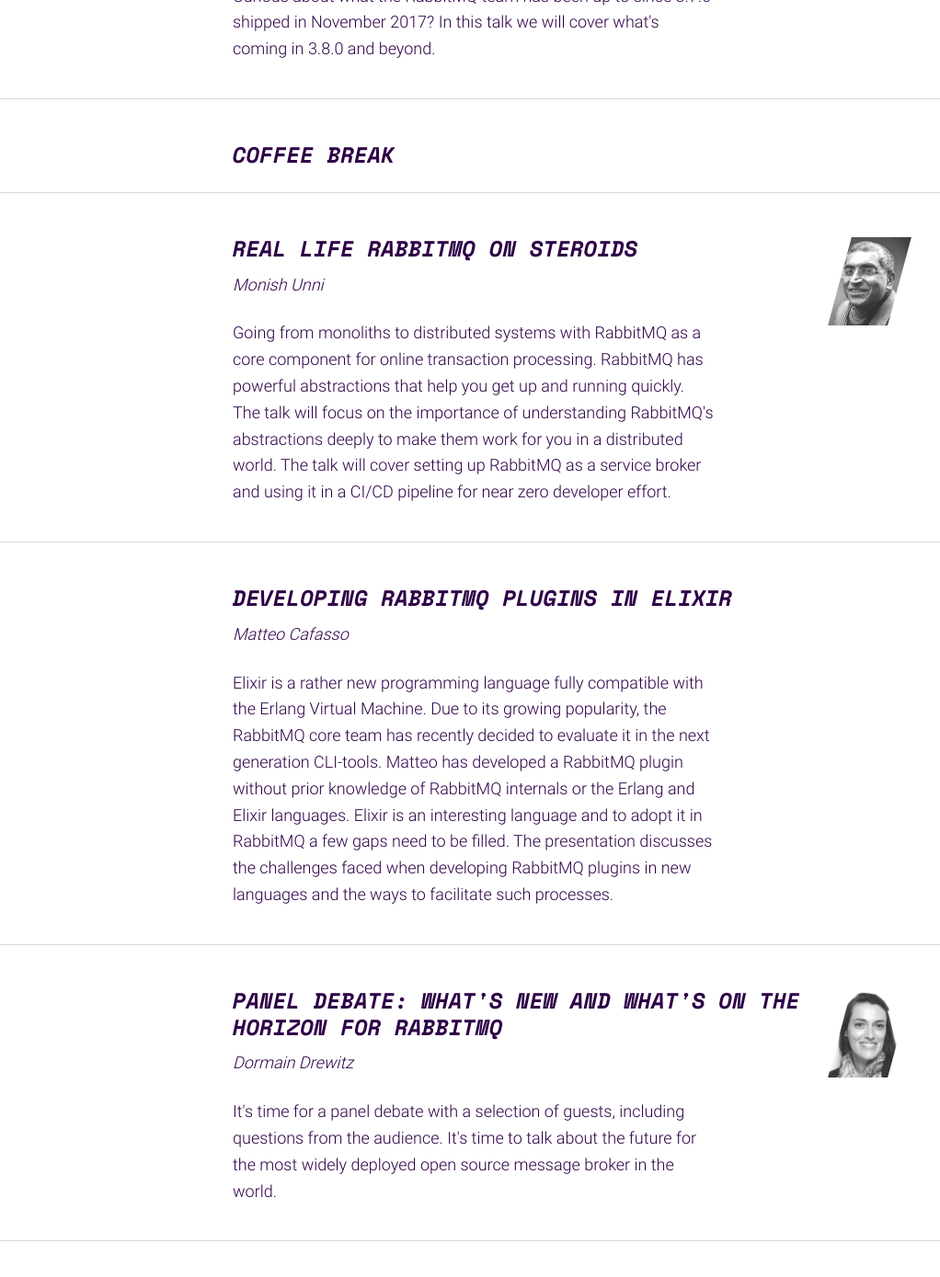
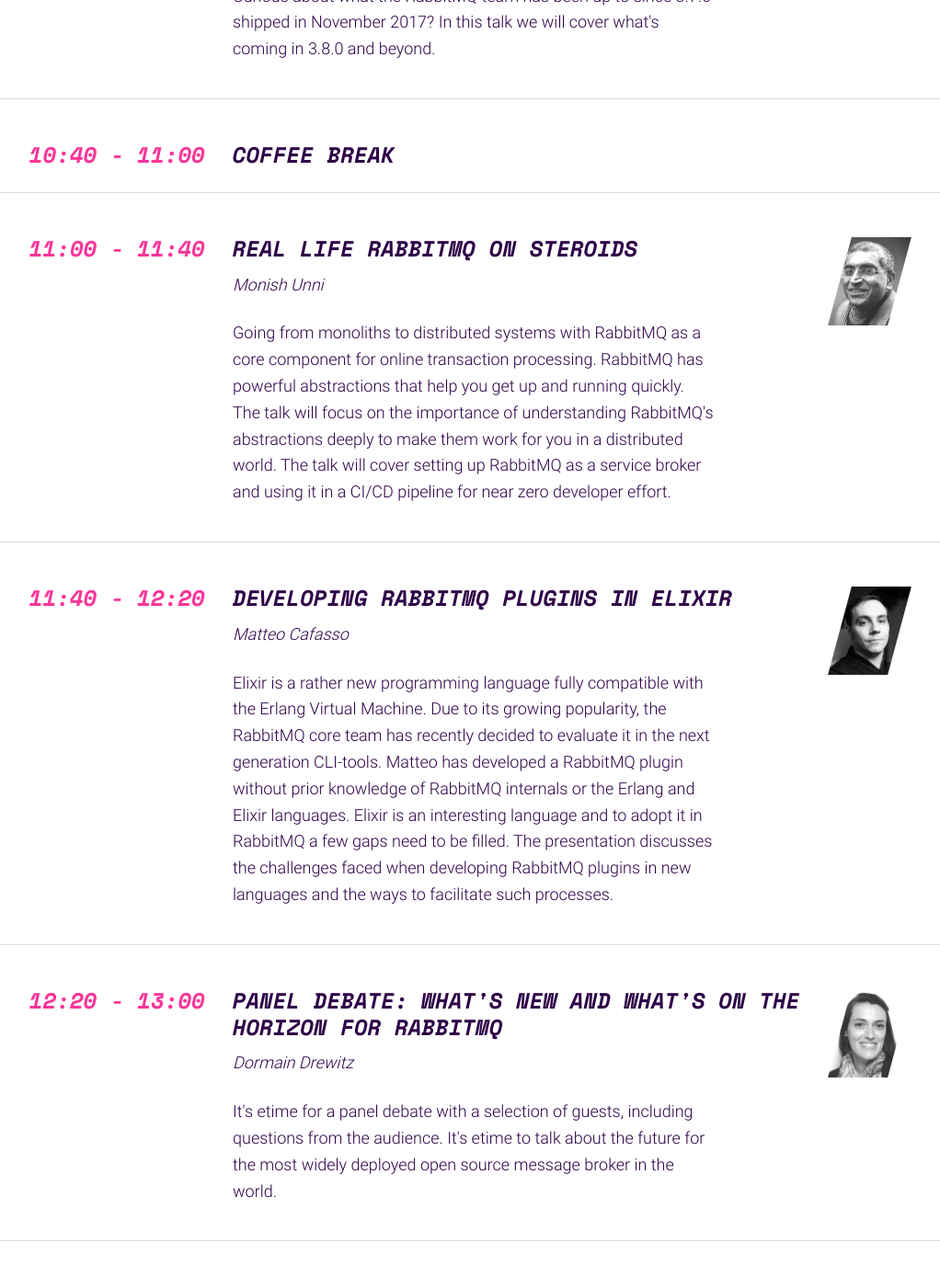
Before and after one commit to isabella232/rabbitmq-summit-1, a Jekyll site: the page built from index.html, in a window 1280 px wide and 1400 px high, scrolled down 3109 px. Shown: the top 1389 px of the window at 92% size, without its empty margins (117-1139 px from the left). Built offline with Jekyll 4.4.1, drawn with Linux system fonts in a browser that asks for light colours; nearby versions of some CDN libraries; some web fonts are replaced; comment, search, counter and statistics services are not loaded; some of the changed text lies outside the part shown.

Commit message:
Readded times to schedule

```diff
--- a/_data/schedule.yml
+++ b/_data/schedule.yml
@@ -1,11 +1,11 @@
 - start: '08:15'
-  time:
+  etime: '8:15 - 9:00'
   title: Registration
-- start: '9:00'
-  time:
+- start: '09:00'
+  etime: '9:00 - 9:15'
   title: Welcome and Introduction
 - start: '9:15'
-  time:
+  etime: '9:15 - 10:00'
   title: 'Keynote: Idiomatic RabbitMQ'
   speaker: Gavin Roy
   abstract: >-
@@ -15,7 +15,7 @@
     channels, objects, methods, and properties.
   img: /img/speakers/gavin-roy.jpg
 - start: '10:00'
-  time:
+  etime: '10:00 - 10:40'
   title: An update from the RabbitMQ team
   speaker: Michael Klishin
   abstract: >-
@@ -23,10 +23,10 @@
     November 2017? In this talk we will cover what's coming in 3.8.0 and beyond.
   img: /img/speakers/michael-klishin.jpg
 - start: '10:40'
-  time:
+  etime: '10:40 - 11:00'
   title: Coffee Break
 - start: '11:00'
-  time:
+  etime: '11:00 - 11:40'
   title: Real life RabbitMQ on steroids
   speaker: Monish Unni
   abstract: >-
@@ -39,7 +39,7 @@
     developer effort.
   img: /img/speakers/monish-unni.jpg
 - start: '11:40'
-  time:
+  etime: '11:40 - 12:20'
   title: Developing RabbitMQ plugins in Elixir
   speaker: Matteo Cafasso
   abstract: >-
@@ -51,20 +51,21 @@
     adopt it in RabbitMQ a few gaps need to be filled. The presentation
     discusses the challenges faced when developing RabbitMQ plugins in new
     languages and the ways to facilitate such processes.
+  img: /img/speakers/matteo-cafasso.jpg
 - start: '12:20'
-  time:
+  etime: '12:20 - 13:00'
   title: 'Panel Debate: What''s new and what''s on the horizon for RabbitMQ'
   speaker: Dormain Drewitz
   abstract: >-
-    It's time for a panel debate with a selection of guests, including questions
-    from the audience. It's time to talk about the future for the most widely
+    It's etime for a panel debate with a selection of guests, including questions
+    from the audience. It's etime to talk about the future for the most widely
     deployed open source message broker in the world.
   img: /img/dormain-drewitz.jpg
 - start: '13:00'
-  time:
+  etime: '13:00 - 14:00'
   title: Lunch
 - start: '11:00'
-  time:
+  etime: '11:00 - 11:40'
   title: Real-world RabbitMQ deployments
   speaker: Gerhard Lazu
   abstract: >-
@@ -76,7 +77,7 @@
   topic3: Monitoring of medical equipment
   img: /img/speakers/gerhard-lazu.jpg
 - start: '14:40'
-  time:
+  etime: '14:40 - 15:20'
   title: A Walk Through the Design and Architecture of RabbitMQ
   speaker: Ayanda Dube
   abstract: >-
@@ -89,10 +90,10 @@
     messaging system.
   img: /img/speakers/ayanda-dube.jpg
 - start: '15:20'
-  time:
+  etime: '15:20 - 15:40'
   title: Coffee Break
 - start: '15:40'
-  time:
+  etime: '15:40 - 16:20'
   title: What it's like to bet your entire startup on Rabbit
   speaker: Nathan Herald
   abstract: >-
@@ -100,14 +101,17 @@
     else was replaceable.
   img: /img/speakers/nathan-herald.jpg
 - start: '16:20'
-  time:
+  etime: '16:20 - 17:00'
   title: To be announced
   speaker: Carl Hörberg
-  abstract:
+  abstract: 'To be announced'
   img: /img/speakers/carl-horberg.jpg
 - start: '17:00'
-  time:
+  etime: '17:00 - 17:45'
   title: 'Keynote: Scaling RabbitMQ @ Goldman Sachs'
+  speaker: Jonathan
+  abstract: 'To be announced'
+  img: /img/speakers/jonathan.jpg
 - start: '17:45'
-  time:
+  etime: '17:45 - 19:00'
   title: Closing and drinks
--- a/index.html
+++ b/index.html
@@ -263,7 +263,7 @@ image: /img/og-frontpage.jpg
       <div class="row border-bottom pb-0 pb-lg-3 mb-5 mb-lg-5">
         <div class="col-6 col-md-3 order-1">
           <h4 class="text-primary text-uppercase text-left text-sm-right">
-            <time datetime="2018-11-12T{{ activity.start }}">{{ activity.time }}</time>
+            <time datetime="2018-11-12T{{ activity.start }}">{{ activity.etime }}</time>
           </h4>
         </div>
         <div class="col-12 col-md-7 order-3 order-sm-2">
```
Also changed, not shown: img/speakers/jonathan.jpg (added), img/speakers/matteo-cafasso.jpg (added).
